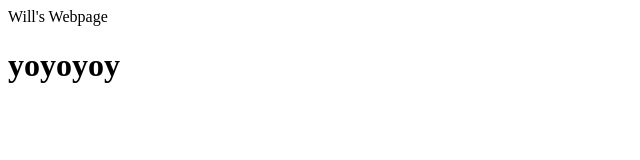
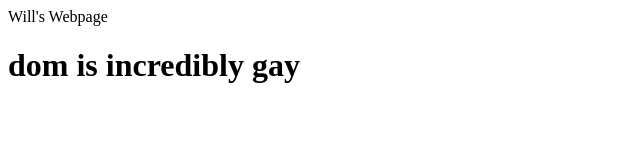
Before and after one commit to Williamm126/williamm126.github.io, a plain HTML site: page index.html in a window 1280 px wide. Shown: the whole page, without its empty margins (0-640 px from the left). Drawn offline with Linux system fonts and the light colour scheme.

Commit message:
Update index.html

```diff
--- a/index.html
+++ b/index.html
@@ -7,7 +7,7 @@
 
 <body>
 
-  <h1>yoyoyoy</h1>
+  <h1>dom is incredibly gay</h1>
 
 </body>
 
```
